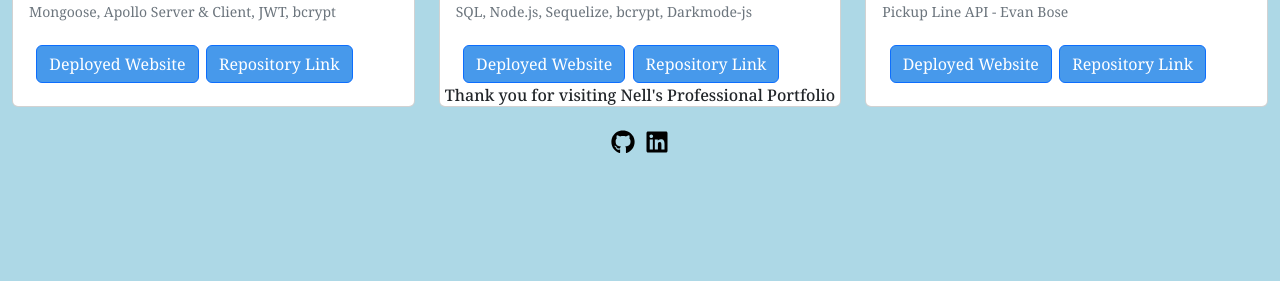
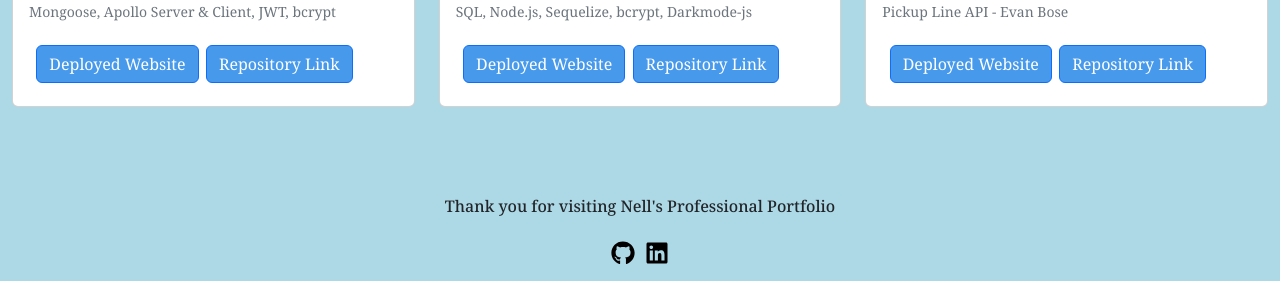
Before and after one commit to nvanschaack/React-Professional-Portfolio, a React (Vite) app: page / in a window 1280 px wide. Shown: the part 627-908 px from the top of the page. Before the commit the page ends 800 px from the top, so only its background shows below. Built offline with nearby package versions, Linux system fonts and the light colour scheme.

Commit message:
fixed footer running into main content

```diff
--- a/src/App.jsx
+++ b/src/App.jsx
@@ -9,7 +9,7 @@ function App() {
   return (
     <div >
       <NavBarEl currentPage={currentPage} />
-      <main >
+      <main className='content'>
         <Outlet />
       </main>
       <Footer />
--- a/src/Main.css
+++ b/src/Main.css
@@ -5,9 +5,19 @@ body {
     font-family: "Noto Serif", sans-serif;
 }
 
-.mainFooter{
+/* .mainFooter{
   position: absolute;
   left: 0;
   bottom: 0;
   right: 0
+} */
+
+.content{
+  min-height: 80vh;
+  display: flex;
+  flex-direction: column;
 }
+
+footer{
+  margin-top: auto;
+}
--- a/src/assets/projectData.json
+++ b/src/assets/projectData.json
@@ -8,7 +8,7 @@
     "projectRepo": "https://github.com/nvanschaack/quizzy"
   },
   {
-    "projectImage": "https://github.com/nvanschaack/React-Professional-Portfolio/blob/main/src/assets/images/happytails.jpeg?raw=true",
+    "projectImage": "https://github.com/nvanschaack/React-Professional-Portfolio/blob/main/src/assets/images/happytails.png?raw=true",
     "projectName": "Happy Tails",
     "projectDescription": "Interactive full-stack application that showcases a variety of pets that are up for adoption.",
     "techUsed": "Javascript, Express.js, Express Handlebars, Postgres SQL, Node.js, Sequelize, bcrypt, Darkmode-js",
--- a/src/components/Footer.jsx
+++ b/src/components/Footer.jsx
@@ -11,7 +11,7 @@ import { Container, Row, Col } from 'react-bootstrap';
 
 export default function Footer() {
   return (
-    <footer className="text-center py-3 mainFooter">
+    <footer className="text-center py-3 ">
       <Container>
         <Row>
           <Col >
```
Also changed, not shown: 1 other file (tests, documents, lock files or other folders).
